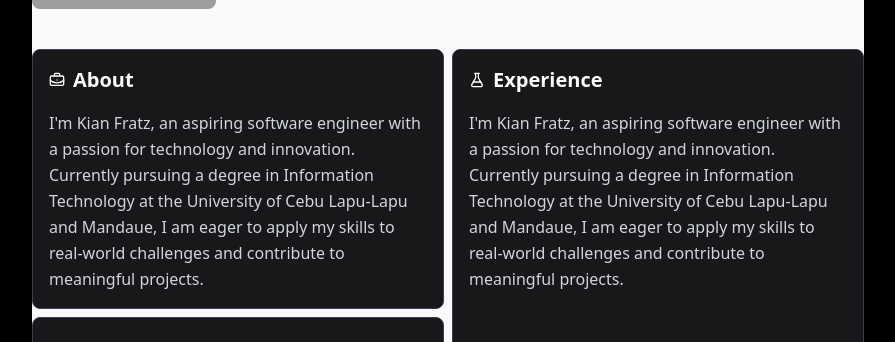
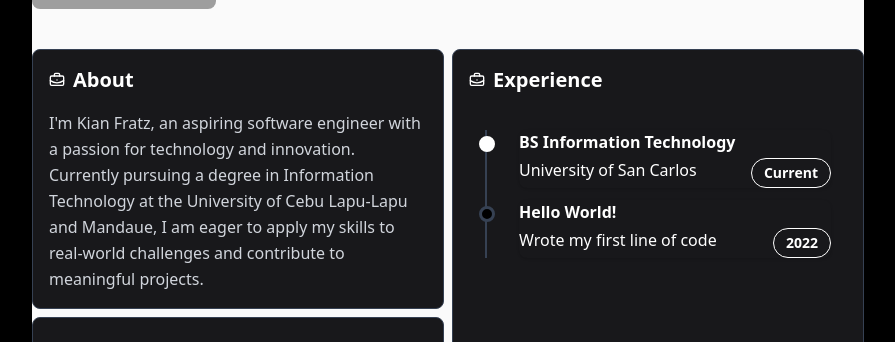
Before and after one commit to KianFratz/portfolio-website-v2, a Next.js app: page / in a window 1280 px wide. Shown: the part 223-565 px from the top of the page, without its empty margins (192-1087 px from the left). Built offline with nearby package versions, Linux system fonts and the light colour scheme; grey boxes are pictures that could not be loaded.

Commit message:
Added vertical timeline component for experience

```diff
--- a/app/page.tsx
+++ b/app/page.tsx
@@ -1,4 +1,5 @@
 import { Button } from "@/components/ui/button";
+import SimpleTimeline from "@/components/ui/verticalTimeLine";
 import {
   ArrowLeft,
   ArrowLeftSquare,
@@ -33,7 +34,7 @@ export default function Home() {
   return (
     <div className="mx-56 mt-12 min-h-screen bg-zinc-50 font-sans dark:bg-black">
       {/* Hero section */}
-      <header className="flex flex-col sm:flex-row items-center gap-6">
+      <header className="flex gap-6">
         <div className="">
           <img
             src="IMG20250503173534.jpg"
@@ -43,7 +44,7 @@ export default function Home() {
         </div>
         <div className="pt-2">
           <span className="text-2xl font-bold ">Kian Fratz</span>
-          <div className="flex items-center gap-2">
+          <div className="flex items-center gap-2 pt-1">
             <MapPin size={16} />
             Cebu City, Philippines
           </div>
@@ -118,16 +119,13 @@ export default function Home() {
           <div className="">
             {/* About heading */}
             <div className="flex items-center gap-2 mb-4">
-              <FlaskConical size={16} />
+              <BriefcaseBusiness size={16} />
               <span className="text-xl font-bold">Experience</span>
             </div>
 
-            <div className="text-gray-300 leading-relaxed">
-              I'm Kian Fratz, an aspiring software engineer with a passion for
-              technology and innovation. Currently pursuing a degree in
-              Information Technology at the University of Cebu Lapu-Lapu and
-              Mandaue, I am eager to apply my skills to real-world challenges
-              and contribute to meaningful projects.
+            {/* Vertical Timeline experience */}
+            <div className="pt-2">
+              <SimpleTimeline />
             </div>
           </div>
         </div>
--- /dev/null
+++ b/components/ui/verticalTimeLine.tsx
@@ -0,0 +1,48 @@
+"use client";
+import { useState } from "react";
+
+// components/SimpleTimeline.jsx
+const timelineData = [
+  {
+    year: "Current",
+    title: "BS Information Technology",
+    subtitle: "University of San Carlos",
+  },
+  {
+    year: "2022",
+    title: "Hello World!",
+    subtitle: "Wrote my first line of code",
+  },
+];
+
+export default function SimpleTimeline() {
+  const [activeIndex, setActiveIndex] = useState(0);
+
+  return (
+    <div className="max-w-3xl mx-auto px-4">
+      <div className="relative border-l-2 border-gray-700 pl-8 space-y-2">
+        {timelineData.map((item, index) => (
+          <div key={index} className="relative">
+            <div
+              className={`absolute -left-10 mt-1.5 w-4 h-4 rounded-full bg-black border-3 border-gray-700 hover:bg-white"
+                ${
+                  activeIndex === index ? "bg-white border-white" : "bg-black hover:bg-white"
+                }`}
+            ></div>
+            <div className=" rounded-lg shadow-sm ">
+              <div>
+                <h3 className="font-bold mt-3 mb-1">{item.title}</h3>
+                <p className="flex justify-between">
+                  {item.subtitle}
+                  <span className="text-sm font-semibold px-3 py-1 rounded-full border">
+                    {item.year}
+                  </span>
+                </p>
+              </div>
+            </div>
+          </div>
+        ))}
+      </div>
+    </div>
+  );
+}
--- a/package.json
+++ b/package.json
@@ -23,6 +23,7 @@
     "@types/node": "^20",
     "@types/react": "^19",
     "@types/react-dom": "^19",
+    "@types/react-vertical-timeline-component": "^3.3.6",
     "eslint": "^9",
     "eslint-config-next": "16.0.6",
     "tailwindcss": "^4",
```
Also changed, not shown: 1 other file (tests, documents, lock files or other folders).
